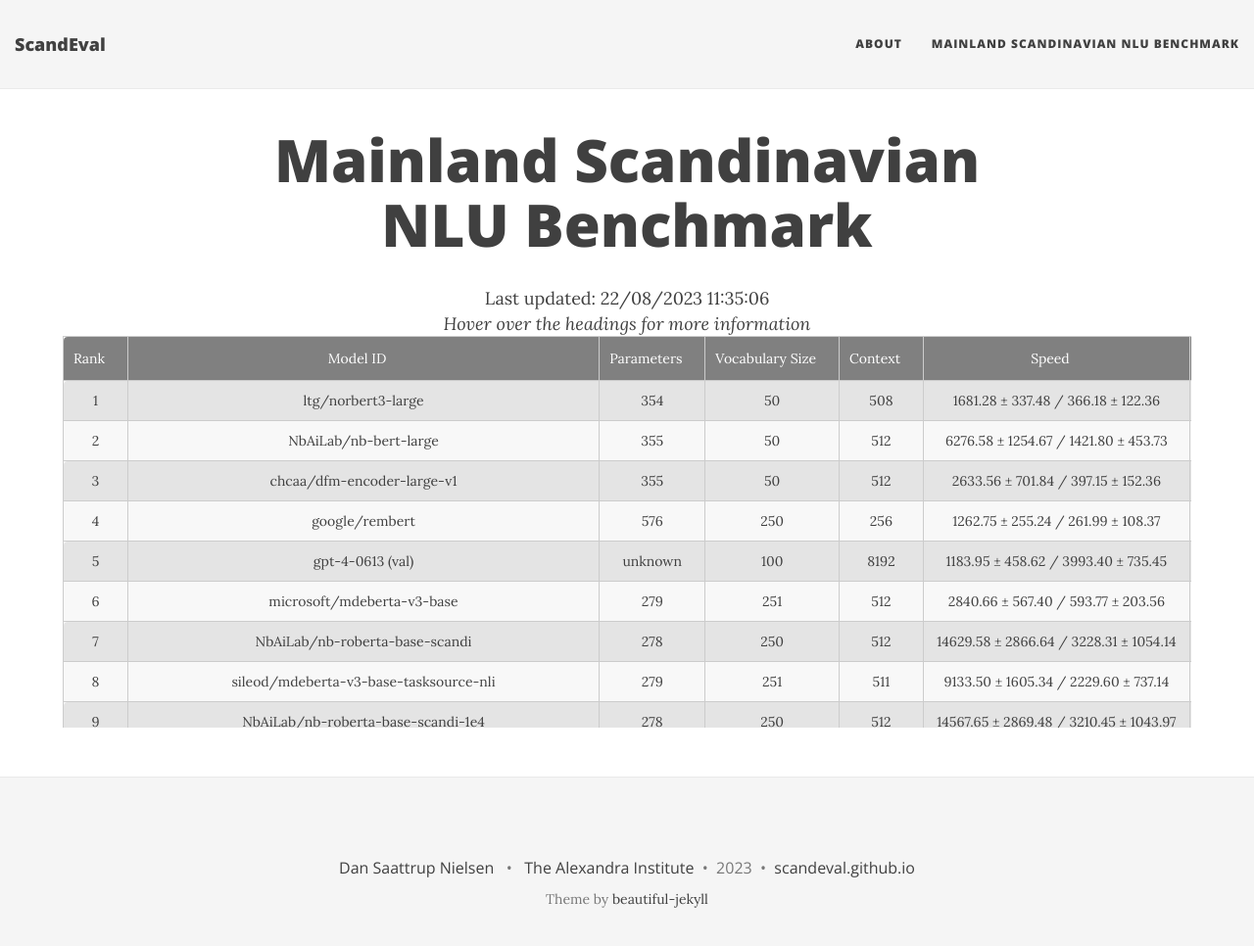
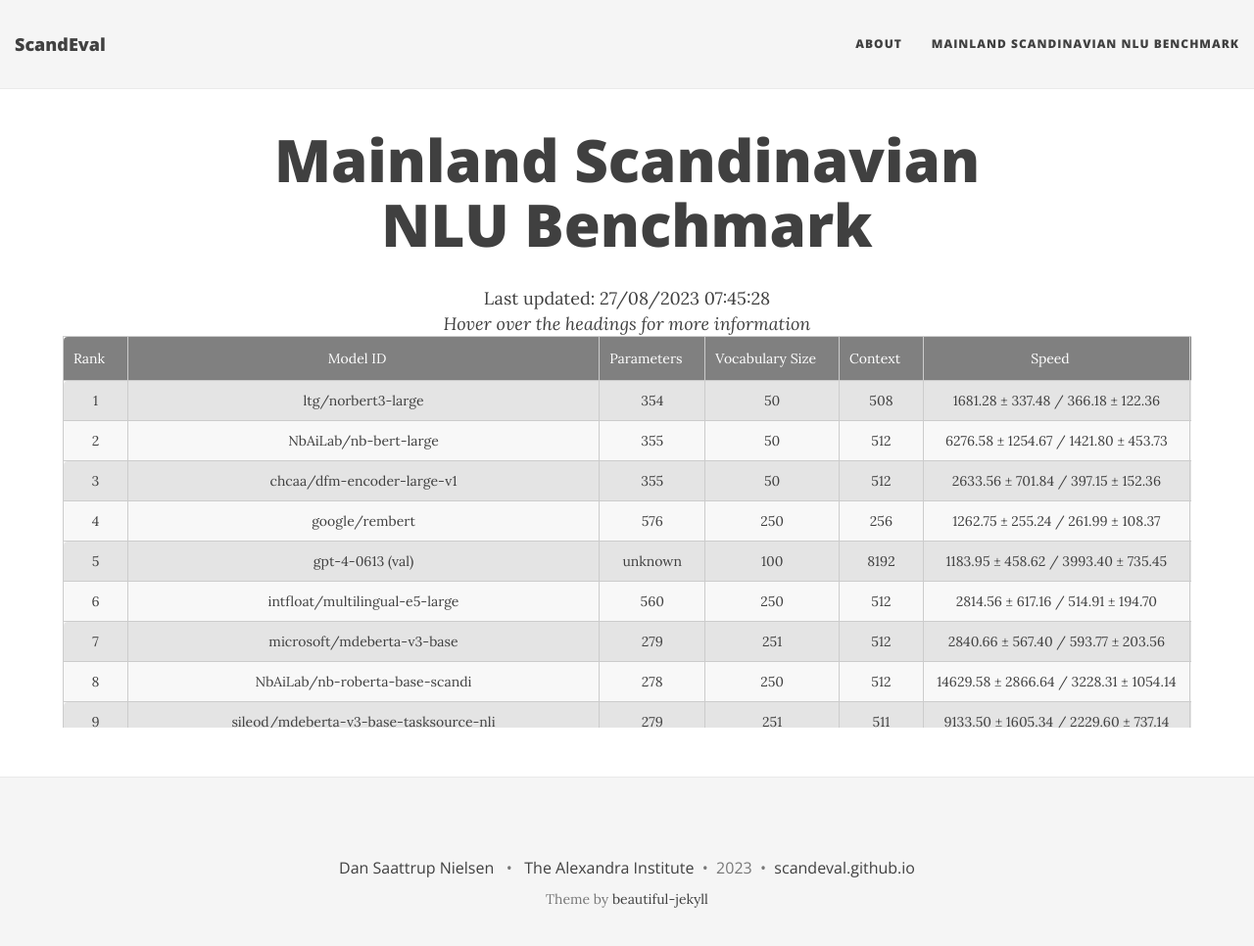
Before and after one commit to ScandEval/scandeval.github.io, a Jekyll site: the page built from mainland-nlu-benchmark.md, in a window 1280 px wide and 979 px high. Shown: the top 966 px of the window at 98% size. Built offline with Jekyll 4.4.1, drawn with Linux system fonts in a browser that asks for light colours; nearby versions of some CDN libraries; some of the changed lines change nothing that is shown.

Commit message:
feat: Add two sentence embedding models

```diff
--- a/mainland-nlu-benchmark.md
+++ b/mainland-nlu-benchmark.md
@@ -3,7 +3,7 @@
 title: Mainland Scandinavian NLU Benchmark
 ---
 
-<center>Last updated: 22/08/2023 11:35:06</center>
+<center>Last updated: 27/08/2023 07:45:28</center>
 <center><i>Hover over the headings for more information</i></center>
 
 <div class="table-wrapper centered">
@@ -3648,6 +3648,36 @@
   </tr>
   <tr>
    <td class="rank"></td> <!-- Rank -->
+   <td>intfloat/multilingual-e5-large</td> <!-- Model ID -->
+   <td class="num_model_parameters">560</td> <!-- Number of trainable parameters -->
+   <td class="vocabulary_size">250</td> <!-- Size of the model's vocabulary -->
+   <td class="max_sequence_length">512</td> <!-- Maximum sequence length of the model-->
+   <td class="speed">2814.56 ± 617.16 / 514.91 ± 194.70</td> <!-- Model inference speed -->
+   <td class="score"></td> <!-- ScandEval score -->
+   <td class="da-score"></td> <!-- Danish score -->
+   <td class="no-score"></td> <!-- Norwegian score -->
+   <td class="sv-score"></td> <!-- Swedish score -->
+   <td class="ner-score"></td> <!-- Mean named entity recognition score -->
+   <td class="sent-score"></td> <!-- Mean sentiment classification score -->
+   <td class="la-score"></td> <!-- Mean linguistic acceptability score -->
+   <td class="qa-score"></td> <!-- Mean question answering score -->
+   <td class="da ner">85.01 ± 0.51 / 85.45 ± 0.79</td> <!-- DaNE -->
+   <td class="da sent">55.07 ± 1.53 / 69.43 ± 1.47</td> <!-- AngryTweets -->
+   <td class="da la">57.67 ± 2.56 / 78.48 ± 1.32</td> <!-- ScaLA-da -->
+   <td class="da qa">50.24 ± 1.96 / 55.93 ± 1.68</td> <!-- ScandiQA-da -->
+   <td class="no ner">90.64 ± 0.80 / 89.86 ± 0.93</td> <!-- NorNE-nb -->
+   <td class="no ner">86.52 ± 0.94 / 84.32 ± 1.08</td> <!-- NorNE-nn -->
+   <td class="no sent">61.52 ± 1.87 / 72.72 ± 1.95</td> <!-- NoReC -->
+   <td class="no la">62.34 ± 2.48 / 79.94 ± 1.46</td> <!-- ScaLA-nb -->
+   <td class="no la">34.88 ± 11.23 / 66.51 ± 5.72</td> <!-- ScaLA-nn -->
+   <td class="no qa">53.63 ± 1.65 / 59.77 ± 1.34</td> <!-- ScandiQA-no -->
+   <td class="sv ner">78.57 ± 1.27 / 80.36 ± 1.12</td> <!-- SUC3 -->
+   <td class="sv sent">79.65 ± 1.05 / 78.90 ± 1.32</td> <!-- SweReC -->
+   <td class="sv la">63.15 ± 1.65 / 81.06 ± 0.95</td> <!-- ScaLA-sv -->
+   <td class="sv qa">53.35 ± 1.49 / 59.32 ± 1.41</td> <!-- ScandiQA-sv -->
+  </tr>
+  <tr>
+   <td class="rank"></td> <!-- Rank -->
    <td>AI-Sweden-Models/gpt-sw3-6.7b-v2-instruct (few-shot)</td> <!-- Model ID -->
    <td class="num_model_parameters">271</td> <!-- Number of trainable parameters -->
    <td class="vocabulary_size">64</td> <!-- Size of the model's vocabulary -->
@@ -3766,6 +3796,36 @@
    <td class="sv la">58.06 ± 3.84 / 76.06 ± 2.51</td> <!-- ScaLA-sv -->
    <td class="sv qa">57.59 ± 2.08 / 65.53 ± 1.76</td> <!-- ScandiQA-sv -->
   </tr>
+  <tr>
+   <td class="rank"></td> <!-- Rank -->
+   <td>AI-Sweden-Models/bert-large-nordic-pile-1M-steps</td> <!-- Model ID -->
+   <td class="num_model_parameters">369</td> <!-- Number of trainable parameters -->
+   <td class="vocabulary_size">64</td> <!-- Size of the model's vocabulary -->
+   <td class="max_sequence_length">512</td> <!-- Maximum sequence length of the model-->
+   <td class="speed">6260.75 ± 1264.11 / 1401.15 ± 446.93</td> <!-- Model inference speed -->
+   <td class="score"></td> <!-- ScandEval score -->
+   <td class="da-score"></td> <!-- Danish score -->
+   <td class="no-score"></td> <!-- Norwegian score -->
+   <td class="sv-score"></td> <!-- Swedish score -->
+   <td class="ner-score"></td> <!-- Mean named entity recognition score -->
+   <td class="sent-score"></td> <!-- Mean sentiment classification score -->
+   <td class="la-score"></td> <!-- Mean linguistic acceptability score -->
+   <td class="qa-score"></td> <!-- Mean question answering score -->
+   <td class="da ner">80.79 ± 0.57 / 81.04 ± 0.60</td> <!-- DaNE -->
+   <td class="da sent">41.53 ± 1.91 / 59.82 ± 1.67</td> <!-- AngryTweets -->
+   <td class="da la">41.62 ± 10.78 / 68.99 ± 5.73</td> <!-- ScaLA-da -->
+   <td class="da qa">45.00 ± 1.07 / 49.43 ± 1.19</td> <!-- ScandiQA-da -->
+   <td class="no ner">87.45 ± 0.54 / 87.50 ± 0.53</td> <!-- NorNE-nb -->
+   <td class="no ner">82.71 ± 1.13 / 80.57 ± 1.41</td> <!-- NorNE-nn -->
+   <td class="no sent">47.11 ± 2.05 / 60.70 ± 3.19</td> <!-- NoReC -->
+   <td class="no la">52.62 ± 3.99 / 75.01 ± 2.43</td> <!-- ScaLA-nb -->
+   <td class="no la">25.06 ± 6.94 / 60.75 ± 4.12</td> <!-- ScaLA-nn -->
+   <td class="no qa">46.55 ± 1.76 / 51.41 ± 1.74</td> <!-- ScandiQA-no -->
+   <td class="sv ner">78.69 ± 1.68 / 80.65 ± 2.12</td> <!-- SUC3 -->
+   <td class="sv sent">77.43 ± 1.07 / 75.95 ± 2.00</td> <!-- SweReC -->
+   <td class="sv la">76.56 ± 1.06 / 87.86 ± 0.70</td> <!-- ScaLA-sv -->
+   <td class="sv qa">50.25 ± 1.41 / 55.38 ± 1.31</td> <!-- ScandiQA-sv -->
+  </tr>
  </tbody>
 </table>
 </div>
```
